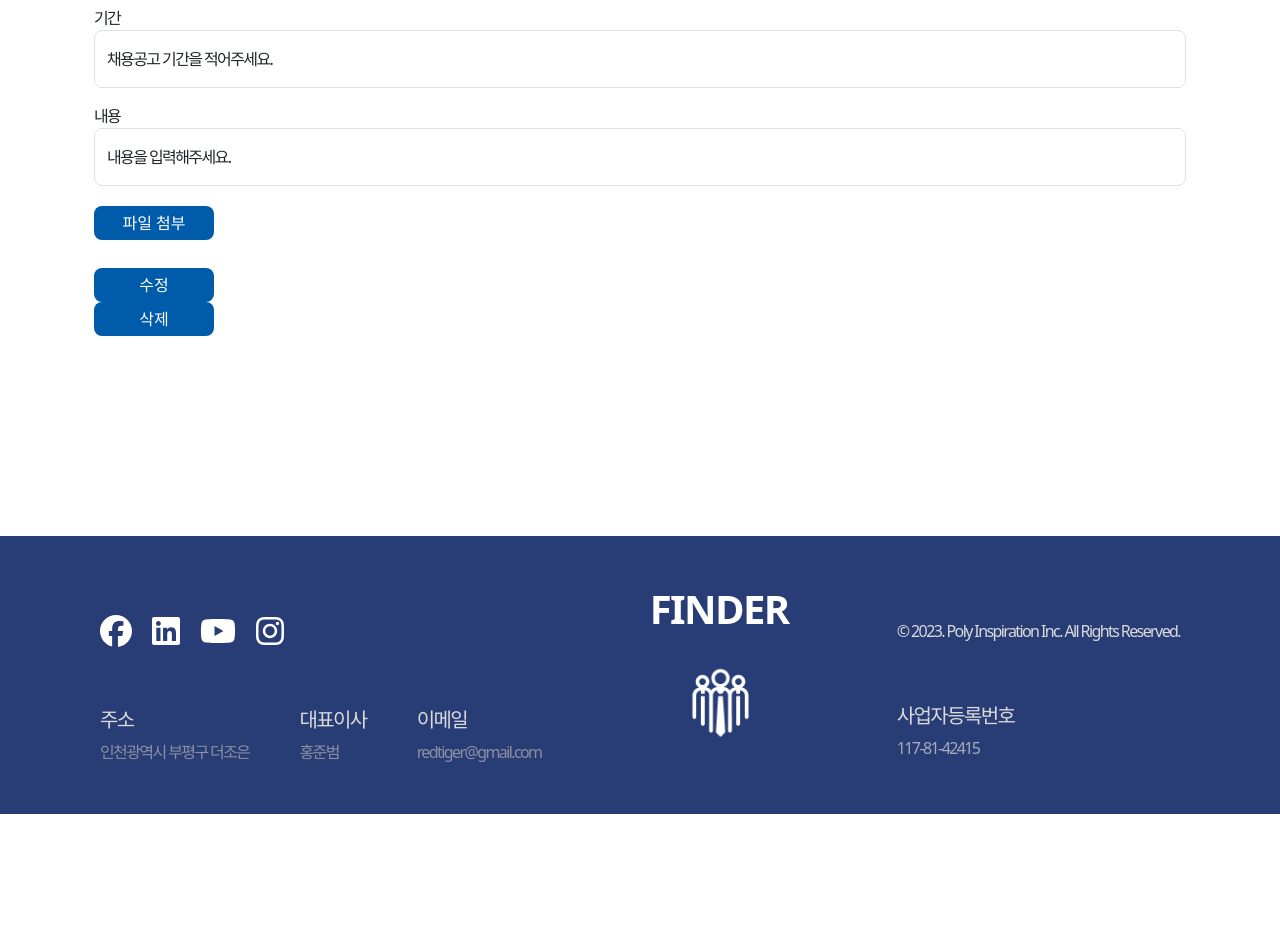
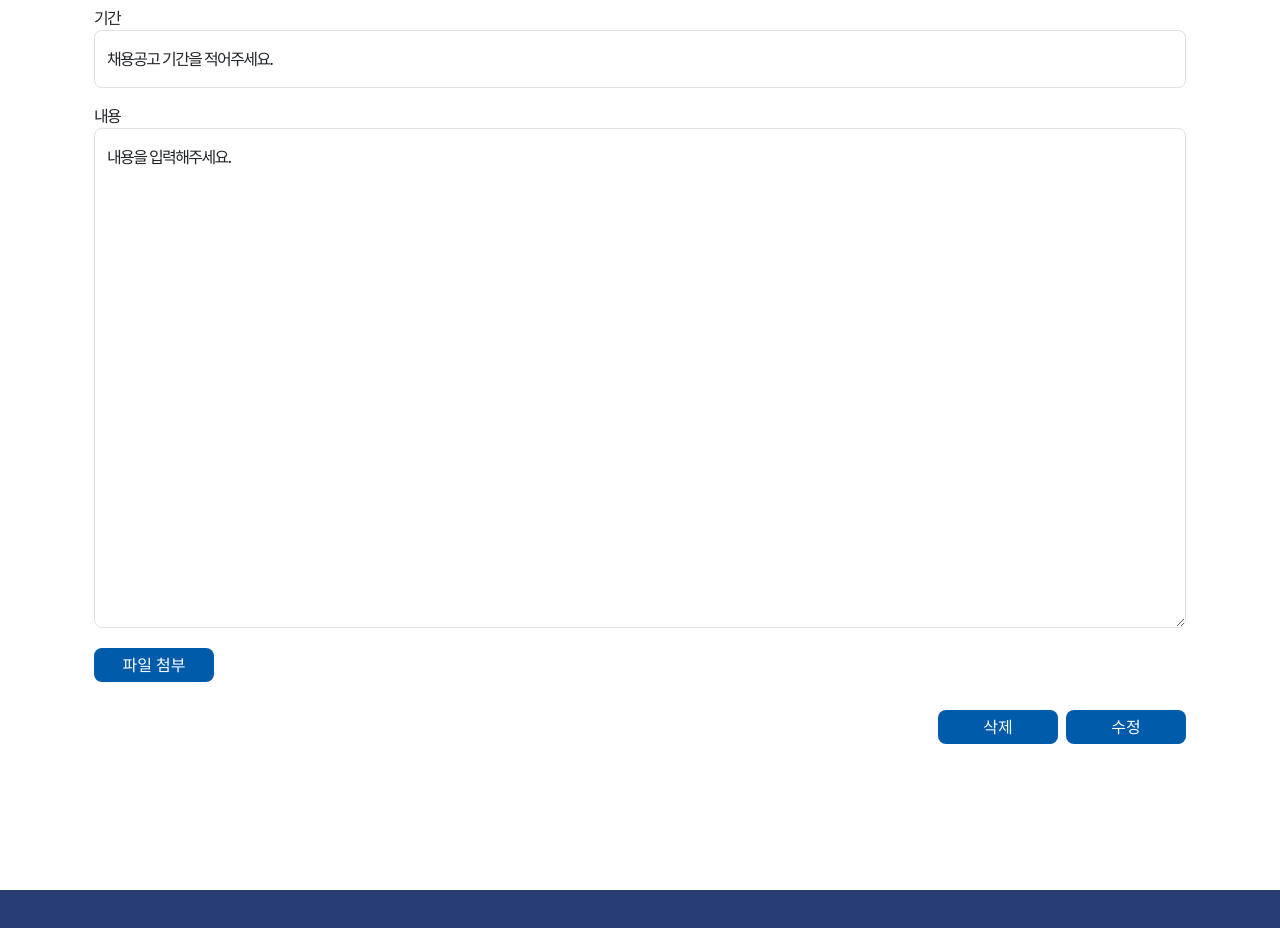
Before and after one commit to yousangjun/MiniProject05_FINDER, a React (Create React App) app in the folder client/: page /recruit/post_jobsRead_com in a window 1280 px wide. Shown: the part 880-1808 px from the top of the page. Before the commit the page ends 1694 px from the top, so only its background shows below. Built offline with nearby package versions, Linux system fonts and the light colour scheme.

Commit message:
post_job에 sidebar 넣어야 함.

```diff
--- a/client/src/components/resume/Post_jobs_com.jsx
+++ b/client/src/components/resume/Post_jobs_com.jsx
@@ -86,7 +86,7 @@ const Post_jobs_com = () => {
                 <div>
                 <span>내용</span>
                     <div className="PostJobContents form-floating">
-                        <input type="text" className="form-control w-100 keyword-main"
+                        <textarea type="text" className="form-control w-100 h-100 keyword-main"
                         name='recruitContent' id='floatingTextarea2' placeholder='Leave a comment here'/>
                         <label htmlFor="floatingTextarea2">내용을 입력해주세요.</label>
                     </div>
--- a/client/src/components/resume/css/Post_job.css
+++ b/client/src/components/resume/css/Post_job.css
@@ -28,6 +28,9 @@
     flex-wrap: wrap;
 }
 
+.PostJobContents{
+    height: 500px;
+}
 
 /* ---------------------------------- */
 
--- a/client/src/containers/resume/Post_jobsReadContainer_com.jsx
+++ b/client/src/containers/resume/Post_jobsReadContainer_com.jsx
@@ -1,13 +1,16 @@
 import React from 'react'
 import Post_jobs_com from '../../components/resume/Post_jobs_com'
 import BtnLong from '../../components/main/BtnLong'
+import './css/Post_job_btn.css'
 
 const Post_jobsReadContainer_com = () => {
   return (
     <div className='container main-content'>
         <Post_jobs_com/>
-        <div>
+        <div className='UpdateBtnR'>
             <BtnLong btnLongText={"수정"}/>
+        </div>
+        <div className='DeleteBtnR'>
             <BtnLong btnLongText={"삭제"}/>
         </div>
     </div>
--- a/client/src/containers/resume/css/Post_job_btn.css
+++ b/client/src/containers/resume/css/Post_job_btn.css
@@ -1,3 +1,12 @@
 .PostBtn{
-    margin-left: 15px;
+    float: inline-end;
 }
+
+.UpdateBtnR{
+    float: inline-end;
+}
+
+.DeleteBtnR{
+    float: inline-end;
+    margin-right: 8px;
+}
```
